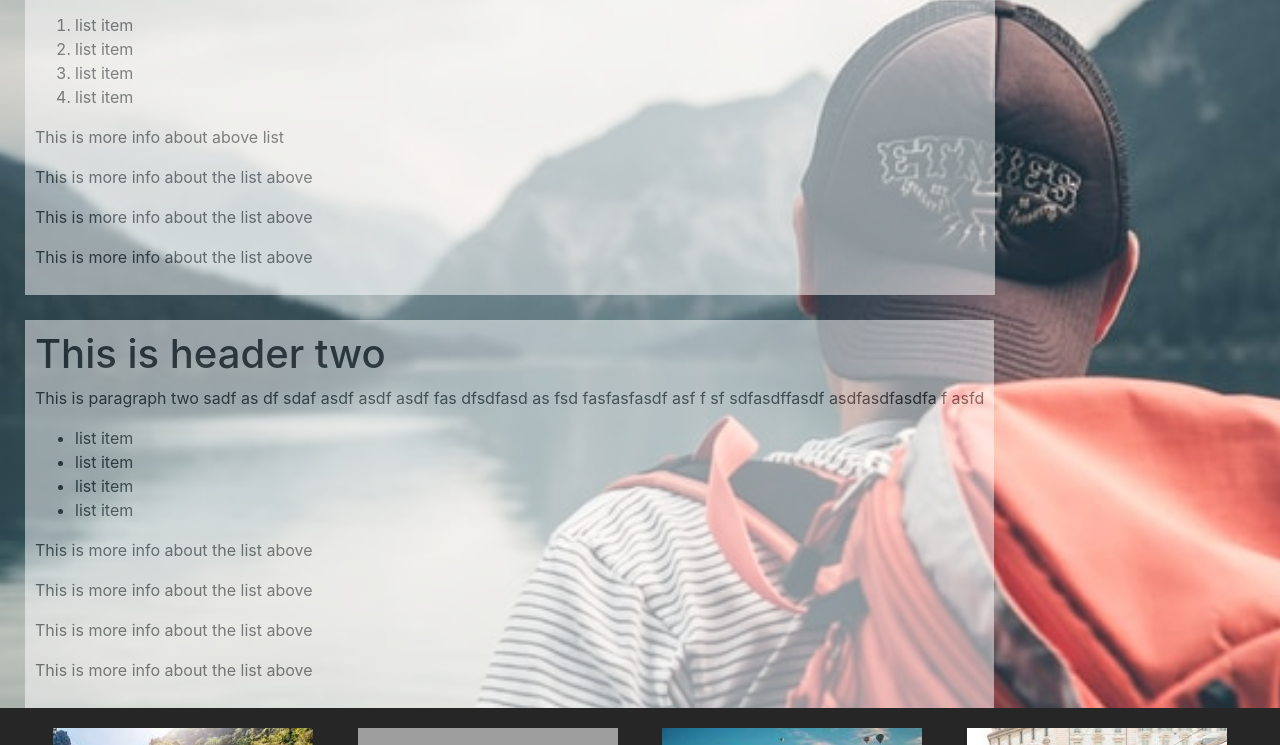
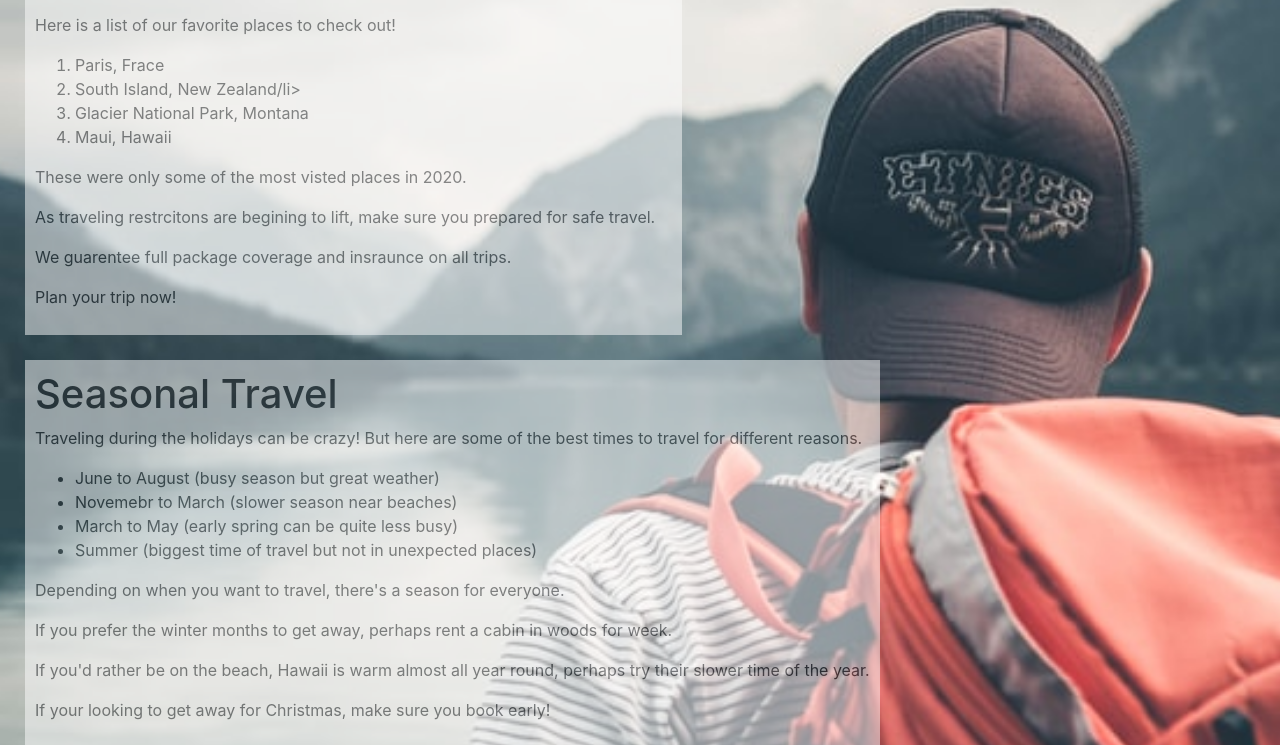
Before and after one commit to Aefalshaw/Keyfonal_Travel, a plain HTML site: page index.html in a window 1280 px wide. Shown: the part 400-1145 px from the top of the page. Drawn offline with nearby package versions, Linux system fonts and the light colour scheme; grey boxes are pictures that could not be loaded.

Commit message:
Filled in text

```diff
--- a/index.html
+++ b/index.html
@@ -38,33 +38,34 @@
         </div><!--End Jumbotron-->
 
         <div class="infoBox-1">
-            <h1>This is header one</h1>
-            <p>This is paragraph one sadf as df sdaf asdf asdf asdf fas dfsdfasd as fsd fasfasfasdf asf f sf sdfasdffasdf  asdfasdfasdfa f asfd</p>
+            <h1>Vacation Setting</h1>
+            <p>One of the hardest things about planning vacation is deciding where you want to go.</p>
+            <p>Here is a list of our favorite places to check out!</p>
             <ol>
-                <li>list item</li>
-                <li>list item</li>
-                <li>list item</li>
-                <li>list item</li>
+                <li>Paris, Frace</li>
+                <li>South Island, New Zealand/li>
+                <li>Glacier National Park, Montana</li>
+                <li>Maui, Hawaii</li>
             </ol>
-            <p>This is more info about above list</p>
-            <p>This is more info about the list above</p>
-            <p>This is more info about the list above</p>
-            <p>This is more info about the list above</p>
+            <p>These were only some of the most visted places in 2020.</p>
+            <p>As traveling restrcitons are begining to lift, make sure you prepared for safe travel.</p>
+            <p>We guarentee full package coverage and insraunce on all trips.</p>
+            <p>Plan your trip now!</p>
         </div><!--End First Box-->
 
         <div class="infoBox-2">
-            <h1>This is header two</h1>
-            <p>This is paragraph two sadf as df sdaf asdf asdf asdf fas dfsdfasd as fsd fasfasfasdf asf f sf sdfasdffasdf  asdfasdfasdfa f asfd</p>
+            <h1>Seasonal Travel</h1>
+            <p>Traveling during the holidays can be crazy! But here are some of the best times to travel for different reasons.</p>
             <ul>
-                <li>list item</li>
-                <li>list item</li>
-                <li>list item</li>
-                <li>list item</li>
+                <li>June to August (busy season but great weather)</li>
+                <li>Novemebr to March (slower season near beaches)</li>
+                <li>March to May (early spring can be quite less busy)</li>
+                <li>Summer (biggest time of travel but not in unexpected places)</li>
             </ul>
-            <p>This is more info about the list above</p>
-            <p>This is more info about the list above</p>
-            <p>This is more info about the list above</p>
-            <p>This is more info about the list above</p>
+            <p>Depending on when you want to travel, there's a season for everyone.</p>
+            <p>If you prefer the winter months to get away, perhaps rent a cabin in woods for week.</p>
+            <p>If you'd rather be on the beach, Hawaii is warm almost all year round, perhaps try their slower time of the year.</p>
+            <p>If your looking to get away for Christmas, make sure you book early!</p>
         </div><!--End Second Box-->
 
         <footer>
```
